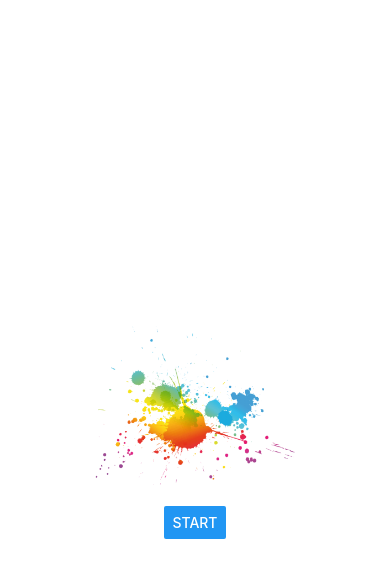
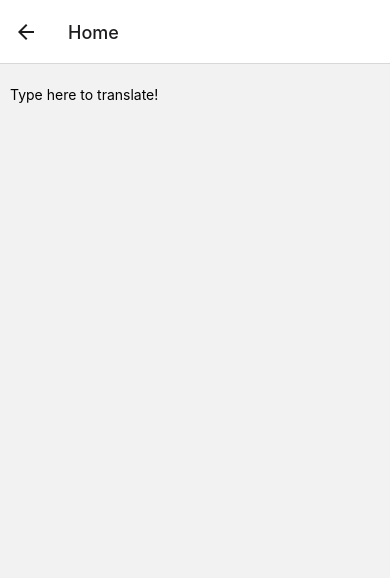
Before and after one commit to zehadkhan/taskmate-connect, a React Native app: screen /Home in a window 390 px wide. Before the commit this address had no page. Shown: the top 578 px of the page. Built offline with nearby package versions, Linux system fonts and the light colour scheme.

Commit message:
navigator issues

```diff
--- /dev/null
+++ b/components/HomePage.js
@@ -0,0 +1,25 @@
+//HomePage.js
+import React, { useState } from 'react';
+import { View, TextInput, Button, StyleSheet, Text } from 'react-native';
+
+const HomePage = () => {
+  const [text, setText] = useState('');
+  return (
+    <View style={{padding: 10}}>
+      <TextInput
+        style={{height: 40}}
+        placeholder="Type here to translate!"
+        onChangeText={newText => setText(newText)}
+        defaultValue={text}
+      />
+      <Text style={{padding: 10, fontSize: 42}}>
+        {text
+          .split(' ')
+          .map(word => word && '🍕')
+          .join(' ')}
+      </Text>
+    </View>
+  );
+};
+
+export default HomePage;
--- a/components/LoginScreen.js
+++ b/components/LoginScreen.js
@@ -2,8 +2,13 @@
 
 import React, { useState } from 'react';
 import { View, TextInput, Button, StyleSheet, Text } from 'react-native';
+import {NavigationContainer} from '@react-navigation/native';
+import {createNativeStackNavigator} from '@react-navigation/native-stack';
+import HomePage from './HomePage';
 
-const LoginScreen = () => {
+const Stack = createNativeStackNavigator();
+
+const LoginScreen = ({navigation}) => {
   const [username, setUsername] = useState('');
   const [password, setPassword] = useState('');
   const [error, setError] = useState('');
@@ -18,6 +23,12 @@ const LoginScreen = () => {
     // Perform login logic (e.g., call an API to authenticate the user)
     // For demonstration, we're just logging the username and password
     console.log('Login with username:', username, 'and password:', password);
+//    alert('Login successful!');
+
+
+
+
+
 
     // Reset error state
     setError('');
@@ -40,7 +51,7 @@ const LoginScreen = () => {
         value={password}
         onChangeText={setPassword}
       />
-      <Button title="Login" onPress={handleLogin} />
+      <Button title="Login"  onPress={()=>{navigation.navigate("HomePage")}} />
     </View>
   );
 };
--- a/components/Navigation.js
+++ b/components/Navigation.js
@@ -3,6 +3,7 @@ import React from 'react';
 import { createStackNavigator } from '@react-navigation/stack';
 import SplashScreen from './SplashScreen';
 import LoginScreen from './LoginScreen';
+import HomePage from './HomePage';
 
 const Stack = createStackNavigator();
 
@@ -14,6 +15,7 @@ const Navigation = () => {
         component={SplashScreen}
         options={{ headerShown: false }}
       />
+      <Stack.Screen name="Home" component={HomePage} />
       <Stack.Screen name="Login" component={LoginScreen} />
     </Stack.Navigator>
   );
```
